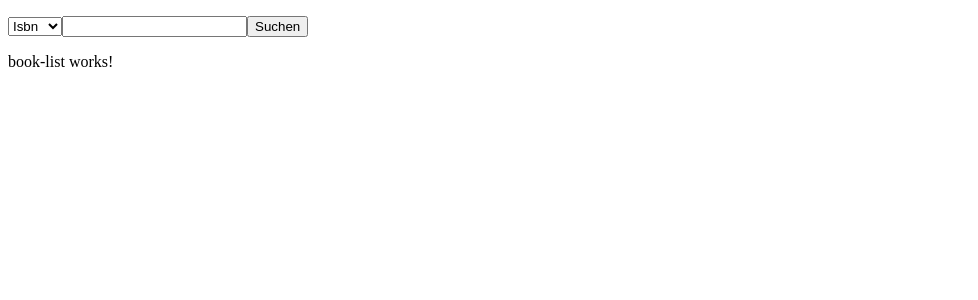
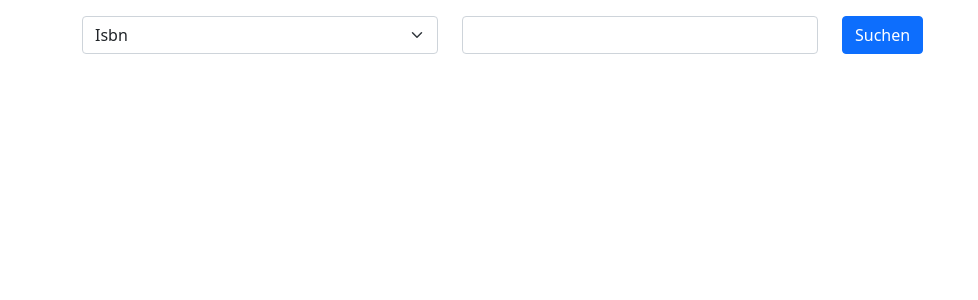
Before and after one commit to jspieckermann/book-finder, an Angular app: page / in a window 1280 px wide. Shown: the top 300 px of the page, without its empty margins (0-978 px from the left). Built offline with nearby package versions, Linux system fonts and the light colour scheme.

Commit message:
Add bootstrap to project

```diff
--- a/angular.json
+++ b/angular.json
@@ -27,9 +27,12 @@
               "src/assets"
             ],
             "styles": [
+              "./node_modules/bootstrap/dist/css/bootstrap.css",
               "src/styles.css"
             ],
-            "scripts": []
+            "scripts": [
+              "node_modules/bootstrap/dist/js/bootstrap.min.js"
+            ]
           },
           "configurations": {
             "production": {
--- a/package.json
+++ b/package.json
@@ -18,6 +18,7 @@
     "@angular/platform-browser": "~12.2.0",
     "@angular/platform-browser-dynamic": "~12.2.0",
     "@angular/router": "~12.2.0",
+    "bootstrap": "^5.1.1",
     "rxjs": "~6.6.0",
     "tslib": "^2.3.0",
     "zone.js": "~0.11.4"
--- a/src/app/book-card/book-card.component.css
+++ b/src/app/book-card/book-card.component.css
@@ -1,4 +1,9 @@
-div {
-    background-color: aquamarine;
-    padding: 5px;
+.card {
+    margin: 5px;
+    padding: 10px;
 }
+
+img {
+    border-radius: 10px;
+    width: 50px;
+  }
--- a/src/app/book-card/book-card.component.html
+++ b/src/app/book-card/book-card.component.html
@@ -1,7 +1,14 @@
-<div>
-    <p>{{item.volumeInfo.title}}</p>
-    <p>{{item.volumeInfo.authors}}</p>
-    <p>{{item.volumeInfo.industryIdentifiers[0].identifier}}</p>
-    <p *ngIf="item.volumeInfo.imageLinks">{{item.volumeInfo.imageLinks.thumbnail}}</p>
-    <app-book-details></app-book-details>
+<div class="card">
+    <div class="container">
+        <div class="row">
+            <div class="col-auto">
+                <img src="{{item.volumeInfo.imageLinks.thumbnail}}" class="card-img-top" *ngIf="item.volumeInfo.imageLinks" alt="...">
+            </div>
+            <div class="col">
+                <h6 class="card-title">{{item.volumeInfo.title}}</h6>
+                <h6 class="card-subtitle mb-2 text-muted">{{item.volumeInfo.authors}}</h6>
+                <p class="small">{{item.volumeInfo.industryIdentifiers[0].identifier}}</p>
+            </div>
+        </div>
+    </div>
 </div>
--- a/src/app/book-list/book-list.component.html
+++ b/src/app/book-list/book-list.component.html
@@ -1,4 +1,10 @@
-<p>book-list works!</p>
-<p *ngFor="let item of result.items">
-    <app-book-card [item]=item></app-book-card>
-</p>
+
+
+
+<div class="container">
+    <div class="row">
+        <div class="col-12 col-md-6 col-xl-4" *ngFor="let item of result.items">
+            <app-book-card [item]=item></app-book-card>
+        </div>
+    </div>
+</div>
--- a/src/app/book-search/book-search.component.html
+++ b/src/app/book-search/book-search.component.html
@@ -1,13 +1,21 @@
 <p>{{result.totalItems}}</p>
 
 <form [formGroup]='filterForm' (ngSubmit)="onSubmit()">
-    <div>
-        <select name="filter" id="filter" formControlName="type">
-            <option value={{filterType.ISBN}}>{{filterType.ISBN}}</option>
-            <option value={{filterType.AUTHOR}}>{{filterType.AUTHOR}}</option>
-            <option value={{filterType.TITLE}}>{{filterType.TITLE}}</option>
-        </select>
-        <input id="content" type="text" formControlName="content">
-        <button class="button" type="submit">Suchen</button>
+    <div class="container">
+        <div class="row gy-3">
+          <div class="col-md-4">
+            <select class="form-select" name="filter" id="filter" formControlName="type">
+                <option value={{filterType.ISBN}}>{{filterType.ISBN}}</option>
+                <option value={{filterType.AUTHOR}}>{{filterType.AUTHOR}}</option>
+                <option value={{filterType.TITLE}}>{{filterType.TITLE}}</option>
+            </select>
+          </div>
+          <div  class="col-md-4">
+            <input id="content" type="text" class="form-control" formControlName="content">
+          </div>
+          <div  class="col-md-4">
+            <button class="btn btn-primary" type="submit">Suchen</button>
+          </div>
+        </div>
     </div>
 </form>
```
Also changed, not shown: 1 other file (tests, documents, lock files or other folders).
